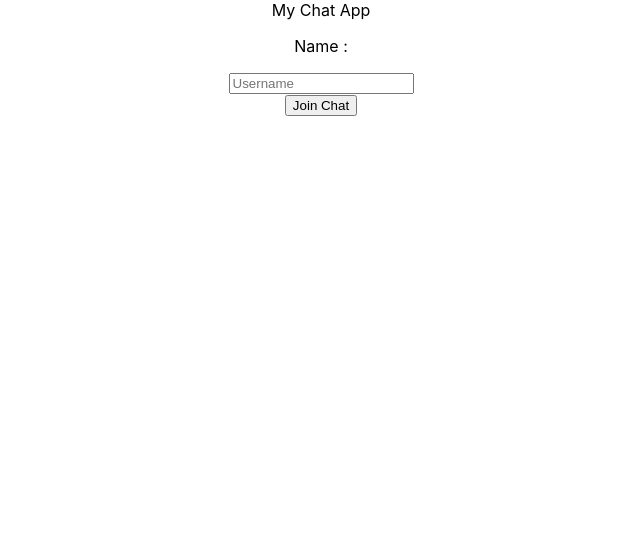
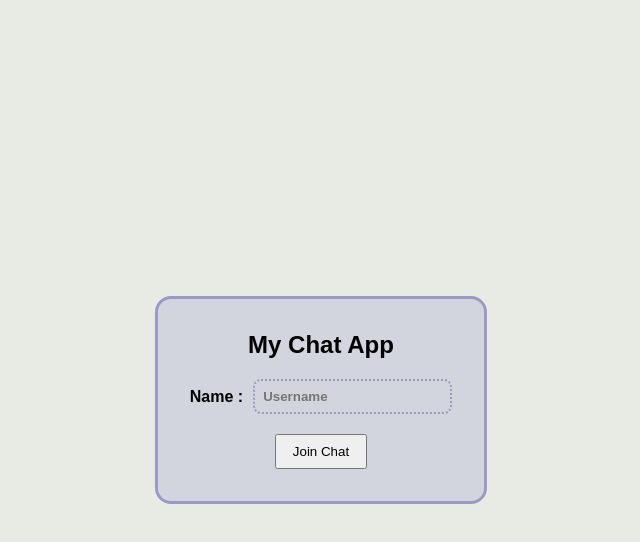
Before and after one commit to tabaahi07/Chat-Application, a React (Create React App) app: page / in a window 1280 px wide. Shown: the top 542 px of the page, without its empty margins (319-959 px from the left). Built offline with nearby package versions, Linux system fonts and the light colour scheme.

Commit message:
design changes

```diff
--- a/src/App.css
+++ b/src/App.css
@@ -1,38 +1,9 @@
 .App {
-  text-align: center;
+  width: 100vw;
+  height: 100vh;
+  height: 100dvh;
+  overflow: hidden;
+  display: flex;
+  justify-content: center;
+  align-items: center;
 }
-
-.App-logo {
-  height: 40vmin;
-  pointer-events: none;
-}
-
-@media (prefers-reduced-motion: no-preference) {
-  .App-logo {
-    animation: App-logo-spin infinite 20s linear;
-  }
-}
-
-.App-header {
-  background-color: #282c34;
-  min-height: 100vh;
-  display: flex;
-  flex-direction: column;
-  align-items: center;
-  justify-content: center;
-  font-size: calc(10px + 2vmin);
-  color: white;
-}
-
-.App-link {
-  color: #61dafb;
-}
-
-@keyframes App-logo-spin {
-  from {
-    transform: rotate(0deg);
-  }
-  to {
-    transform: rotate(360deg);
-  }
-}
--- a/src/App.js
+++ b/src/App.js
@@ -1,4 +1,3 @@
-import logo from "./logo.svg";
 import "./App.css";
 import Loginpage from "./Components/LoginPage";
 import ChatPage from "./Components/ChatPage";
--- a/src/CSS/LoginPage.module.css
+++ b/src/CSS/LoginPage.module.css
@@ -0,0 +1,52 @@
+.LoginPage {
+    display: grid;
+    width: 100%;
+    height: 100%;
+    justify-items: center;
+    align-items: center;
+}
+
+.LoginBlock {
+    display: grid;
+    grid-template-rows: repeat(3, min-content);
+    border: 3px solid var(--primary-800);
+    padding: 2rem;
+    border-radius: 1rem;
+    gap: 10px;
+    background-color: var(--primary-600);
+
+}
+
+.Heading {
+    text-align: center;
+    font-weight: 800;
+    font-size: 1.5rem;
+}
+
+.NameInput, .JoinBtn {
+    display: flex;
+    justify-content: center;
+    align-items: center;
+    gap: 0.625rem;
+}
+
+.NameInput {
+    padding: 0.625rem 0;
+}
+
+.NameInput input {
+    padding: 0.5rem;
+    border-radius: 0.5rem;
+    border: 2px dotted var(--primary-800);
+    outline: none;
+    background-color: transparent;
+    font-weight: 600;
+}
+
+.NameInput p {
+    font-weight: 600;
+}
+
+.JoinBtn button {
+    padding: 0.5rem 1rem;
+}
--- a/src/Components/LoginPage.jsx
+++ b/src/Components/LoginPage.jsx
@@ -13,14 +13,14 @@ export default function Loginpage() {
                 My Chat App
             </div>
 
-            <div className={styles.nameInput}>
+            <div className={styles.NameInput}>
                 <p> Name : </p>
                 <input type="text" placeholder="Username" onChange={(event) => {
                     userContext.setName(event.target.value);
                 }} />
             </div>
 
-            <div className={styles.joinBtn} >
+            <div className={styles.JoinBtn} >
                 <button onClick={() => {
                     pageContext.setPage("ChatPage")
                 }}> Join Chat </button>
--- a/src/index.css
+++ b/src/index.css
@@ -1,3 +1,18 @@
+:root {
+  --primary-300: #E8EBE4;
+  --primary-600: #D2D5DD;
+  --primary-700: #B8BACF;
+  --primary-800: #999AC6;
+}
+
+@import url('https://fonts.googleapis.com/css2?family=Alegreya+Sans:ital,wght@0,100;0,300;0,400;0,500;0,700;0,800;0,900;1,100;1,300;1,400;1,500;1,700;1,800;1,900&family=Tangerine:wght@700&display=swap');
+
+* {
+  margin: 0;
+  padding: 0;
+  font-family: 'Alegreya Sans', sans-serif;
+}
+
 body {
   margin: 0;
   font-family: -apple-system, BlinkMacSystemFont, 'Segoe UI', 'Roboto', 'Oxygen',
@@ -5,9 +20,5 @@ body {
     sans-serif;
   -webkit-font-smoothing: antialiased;
   -moz-osx-font-smoothing: grayscale;
+  background-color: var(--primary-300);
 }
-
-code {
-  font-family: source-code-pro, Menlo, Monaco, Consolas, 'Courier New',
-    monospace;
-}
```
